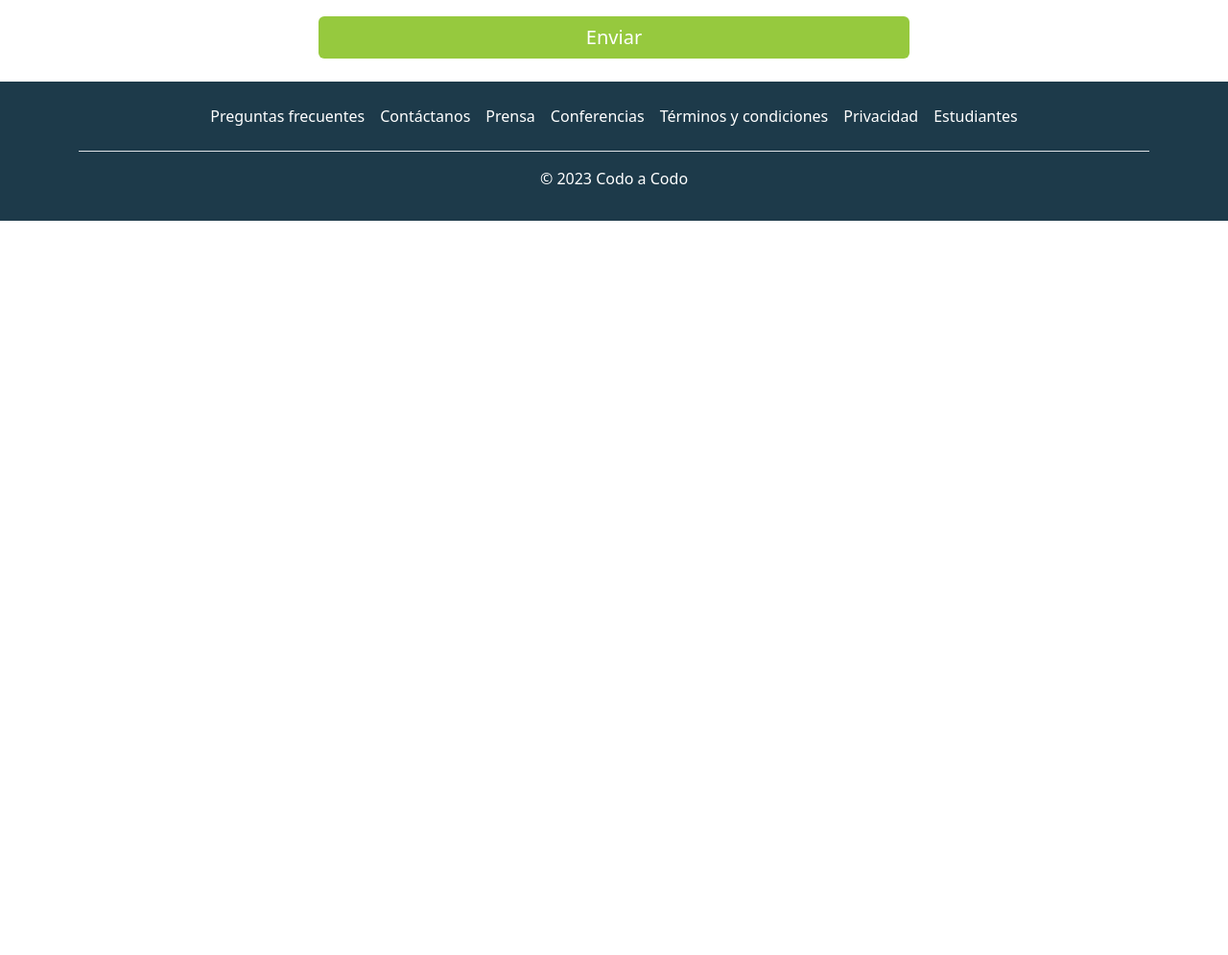
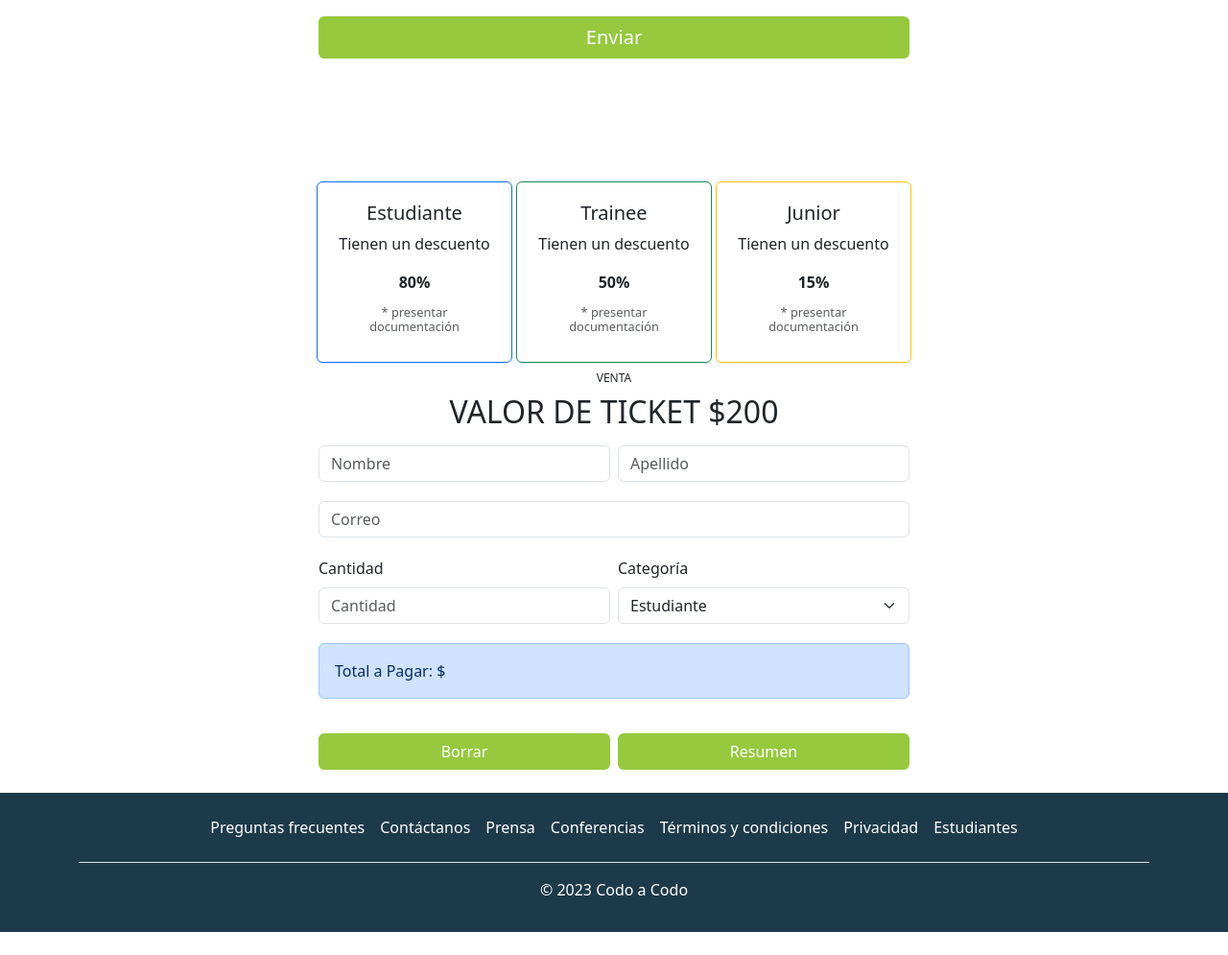
Before and after one commit to rodriguez109/TP_integrador, a plain HTML site: page index.html in a window 1280 px wide. Shown: the part 2499-3494 px from the top of the page at 96% size. Before the commit the page ends 2753 px from the top, so only its background shows below. Drawn offline with nearby package versions, Linux system fonts and the light colour scheme.

Commit message:
Primer escritura en el repositorio

```diff
--- /dev/null
+++ b/JS/function.js
@@ -0,0 +1,55 @@
+const datosformulario = {
+    cantidad: '',
+    categoria: ''
+};
+
+var categoria;
+datosformulario.categoria = 'estudiante';
+
+const cantidad = document.querySelector('#cantidad');
+categoria = document.querySelector('#categoria');
+const totalAPagar = document.querySelector('#totalAPagar');
+const btnResumen = document.querySelector('.btnResumen');
+const btnBorrar = document.querySelector('.btnBorrar');
+
+cantidad.addEventListener('input', function(event){
+    datosformulario.cantidad = event.target.value;
+    console.log("Cantidad: " + event.target.value + " guardada");
+});
+
+categoria.addEventListener('change', function(event){
+    datosformulario.categoria = event.target.value;
+    console.log("Categoria: " + event.target.value + " guardada");
+});
+
+btnResumen.addEventListener('click' , function(event){
+    event.preventDefault();
+    const {cantidad, categoria} = datosformulario;
+    var resultado = 0;
+    var indice = 0;
+    indice = totalAPagar.textContent.indexOf('$');
+    totalAPagar.textContent = totalAPagar.textContent.substring(0, indice+1);
+    if(categoria == 'estudiante'){
+        resultado = (200*cantidad)*0.2;
+        console.log("La categoria seleccionada es: " + categoria);
+    }
+    else if(categoria == 'trainee'){
+        resultado = (200*cantidad)*0.5;
+        console.log("La categoria seleccionada es: " + categoria);
+    }
+    else if(categoria == 'junior'){
+        resultado = (200*cantidad)*0.85;
+        console.log("La categoria seleccionada es: " + categoria);
+    }
+    totalAPagar.textContent += resultado;
+    return;
+});
+
+btnBorrar.addEventListener('click' , function(event){
+    event.preventDefault();
+    var indice = 0;
+    indice = totalAPagar.textContent.indexOf('$');
+    totalAPagar.textContent = totalAPagar.textContent.substring(0, indice+1);
+    formulario.reset();
+    return;
+});
--- a/index.html
+++ b/index.html
@@ -200,6 +200,87 @@
                     </div>
                 </form>
         </section>
+        <section id="comprartickets">
+            <div class="container" style="padding-top: 8rem;">
+                <div class="row justify-content-md-center g-1">
+                    <div class="col-3" style="width: 13rem;">
+                        <div class="card border border-primary p-1">
+                            <div class="card-body text-center">
+                                <h5 class="card-title">Estudiante</h5>
+                                <p class="card-text">Tienen un descuento</p>
+                                <p class="card-text fw-bold">80%</p>
+                                <h6 class="card-subtitle mb-2 text-muted" style="font-size: 0.8rem;">* presentar
+                                    documentación</h6>
+                            </div>
+                        </div>
+                    </div>
+                    <div class="col-3" style="width: 13rem;">
+                        <div class="card border border-success p-1">
+                            <div class="card-body text-center">
+                                <h5 class="card-title">Trainee</h5>
+                                <p class="card-text">Tienen un descuento</p>
+                                <p class="card-text fw-bold">50%</p>
+                                <h6 class="card-subtitle mb-2 text-muted" style="font-size: 0.8rem;">* presentar
+                                    documentación</h6>
+                            </div>
+                        </div>
+                    </div>
+                    <div class="col-3" style="width: 13rem;">
+                        <div class="card border border-warning p-1">
+                            <div class="card-body text-center">
+                                <h5 class="card-title">Junior</h5>
+                                <p class="card-text">Tienen un descuento</p>
+                                <p class="card-text fw-bold">15%</p>
+                                <h6 class="card-subtitle mb-2 text-muted" style="font-size: 0.8rem;">* presentar
+                                    documentación</h6>
+                            </div>
+                        </div>
+                    </div>
+                </div>
+            </div>
+            <div class="container w-50 pt-2">
+                <div class="text-center">
+                    <p class="m-0"><sup>VENTA</sup>
+                    <h2>VALOR DE TICKET $200</h2>
+                    </p>
+                </div>
+                <form class="row g-1 gx-2 formulario">
+                    <div class="col-md-6 mb-3">
+                        <input type="text" class="form-control" placeholder="Nombre">
+                    </div>
+                    <div class="col-md-6 mb-3">
+                        <input type="text" class="form-control" placeholder="Apellido">
+                    </div>
+                    <div class="mb-3">
+                        <input type="email" class="form-control" id="exampleFormControlInput1" placeholder="Correo">
+                    </div>
+                    <div class="col-md-6 mb-3">
+                        <label for="cantidad" class="form-label">Cantidad</label>
+                        <input type="text" class="form-control" id="cantidad" placeholder="Cantidad">
+                    </div>
+                    <div class="col-md-6 mb-3">
+                        <label for="cantidad" class="form-label">Categoría</label>
+                        <select id="categoria" class="form-select">
+                            <option value="estudiante">Estudiante</option>
+                            <option value="trainee">Trainee</option>
+                            <option value="junior">Junior</option>
+                        </select>
+                    </div>
+                    <div class="mb-3">
+                        <p class="alert alert-primary" id="totalAPagar">Total a Pagar: $</p>
+                    </div>
+
+                    <div class="d-grid gap-2 col-6 mx-auto">
+                        <button class="btn text-white fs-6 btnBorrar" style="background-color: #96c93e;"
+                            type="button">Borrar</button>
+                    </div>
+                    <div class="d-grid gap-2 col-6 mx-auto">
+                        <button class="btn text-white fs-6 btnResumen" style="background-color: #96c93e;"
+                            type="button">Resumen</button>
+                    </div>
+                </form>
+            </div>
+        </section>
     </main>
     <footer class="py-3 my-4">
         <div class="container">
@@ -225,6 +306,7 @@
     <script src="https://cdn.jsdelivr.net/npm/bootstrap@5.3.0-alpha3/dist/js/bootstrap.bundle.min.js"
         integrity="sha384-ENjdO4Dr2bkBIFxQpeoTz1HIcje39Wm4jDKdf19U8gI4ddQ3GYNS7NTKfAdVQSZe"
         crossorigin="anonymous"></script>
+    <script src="JS/function.js"></script>
 </body>
 
 </html>
```
